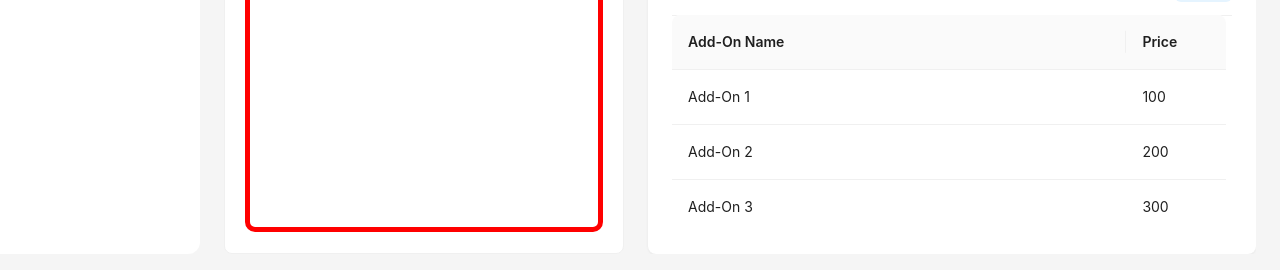
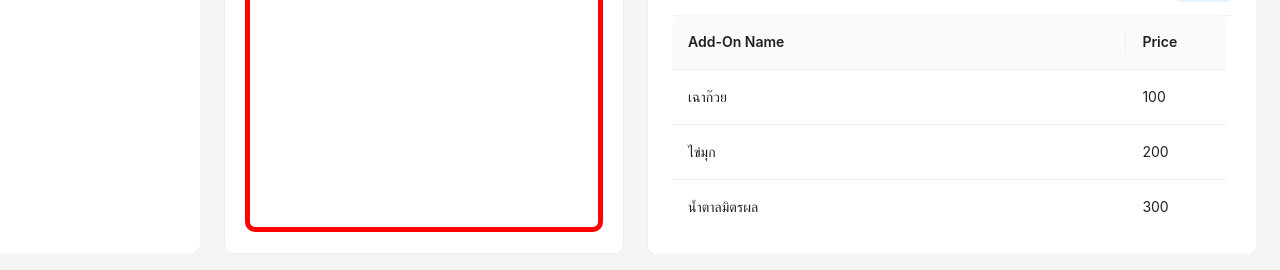
Before and after one commit to meeorder/meeorder-frontend, a Next.js app: page /admin/menu in a window 1280 px wide. Shown: the part 522-792 px from the top of the page. Built offline with nearby package versions, Linux system fonts and the light colour scheme.

Commit message:
add modal data

```diff
--- a/src/modules/admin/menu/addon/AddOnModal.tsx
+++ b/src/modules/admin/menu/addon/AddOnModal.tsx
@@ -2,12 +2,71 @@ import { H4 } from "@/modules/common/components/Typography";
 import styled from "@emotion/styled";
 import { Plus } from "@phosphor-icons/react";
 import { Button, Input, Modal, Table } from "antd";
+import { type ColumnsType } from "antd/es/table";
 import { type Dispatch, type SetStateAction } from "react";
 
 type AddOnModalProps = {
   isModalOpen: boolean;
   setIsModalOpen: Dispatch<SetStateAction<boolean>>;
 };
+
+export type AddOnModalDataType = {
+  id: string;
+  title: string;
+  price: number;
+};
+
+const modal_columns: ColumnsType<AddOnModalDataType> = [
+  {
+    title: "Add-On Name",
+    dataIndex: "title",
+  },
+  {
+    title: "Price",
+    dataIndex: "price",
+    width: "50px",
+  },
+  {
+    title: "Action",
+    width: "300px",
+    render: () => {
+      return (
+        <>
+          <Button type="link">Edit</Button>
+          <Button type="link">Delete</Button>
+        </>
+      );
+    },
+  },
+];
+
+const addOnModalData: AddOnModalDataType[] = [
+  {
+    id: "1",
+    title: "ไข่ดาว",
+    price: 100,
+  },
+  {
+    id: "2",
+    title: "ไข่เจียว",
+    price: 100,
+  },
+  {
+    id: "3",
+    title: "ไข่ต้ม",
+    price: 100,
+  },
+  {
+    id: "4",
+    title: "ไข่เยี่ยวม้า",
+    price: 100,
+  },
+  {
+    id: "5",
+    title: "ผักเซอราลี",
+    price: 100,
+  },
+];
 
 const AddOnModal: React.FC<AddOnModalProps> = ({
   isModalOpen,
@@ -33,6 +92,7 @@ const AddOnModal: React.FC<AddOnModalProps> = ({
       footer={false}
       closeIcon={false}
       centered={true}
+      width={"50%"}
     >
       <Input.Search
         style={{
@@ -42,7 +102,7 @@ const AddOnModal: React.FC<AddOnModalProps> = ({
         placeholder="input search text"
         allowClear
       />
-      <Table />
+      <Table columns={modal_columns} dataSource={addOnModalData} />
     </Modal>
   );
 };
--- a/src/modules/admin/mock/addon.ts
+++ b/src/modules/admin/mock/addon.ts
@@ -6,23 +6,23 @@ export type AddOnDataType = {
 
 export const addOnData: AddOnDataType[] = [
   {
-    title: "Add-On 1",
+    title: "เฉาก๊วย",
     price: 100,
     id: "1",
   },
   {
-    title: "Add-On 2",
+    title: "ไข่มุก",
     price: 200,
     id: "2",
   },
   {
     id: "3",
-    title: "Add-On 3",
+    title: "น้ำตาลมิตรผล",
     price: 300,
   },
   {
     id: "4",
-    title: "Add-On 4",
+    title: "กล้วยบวชชี",
     price: 400,
   },
   {
```
